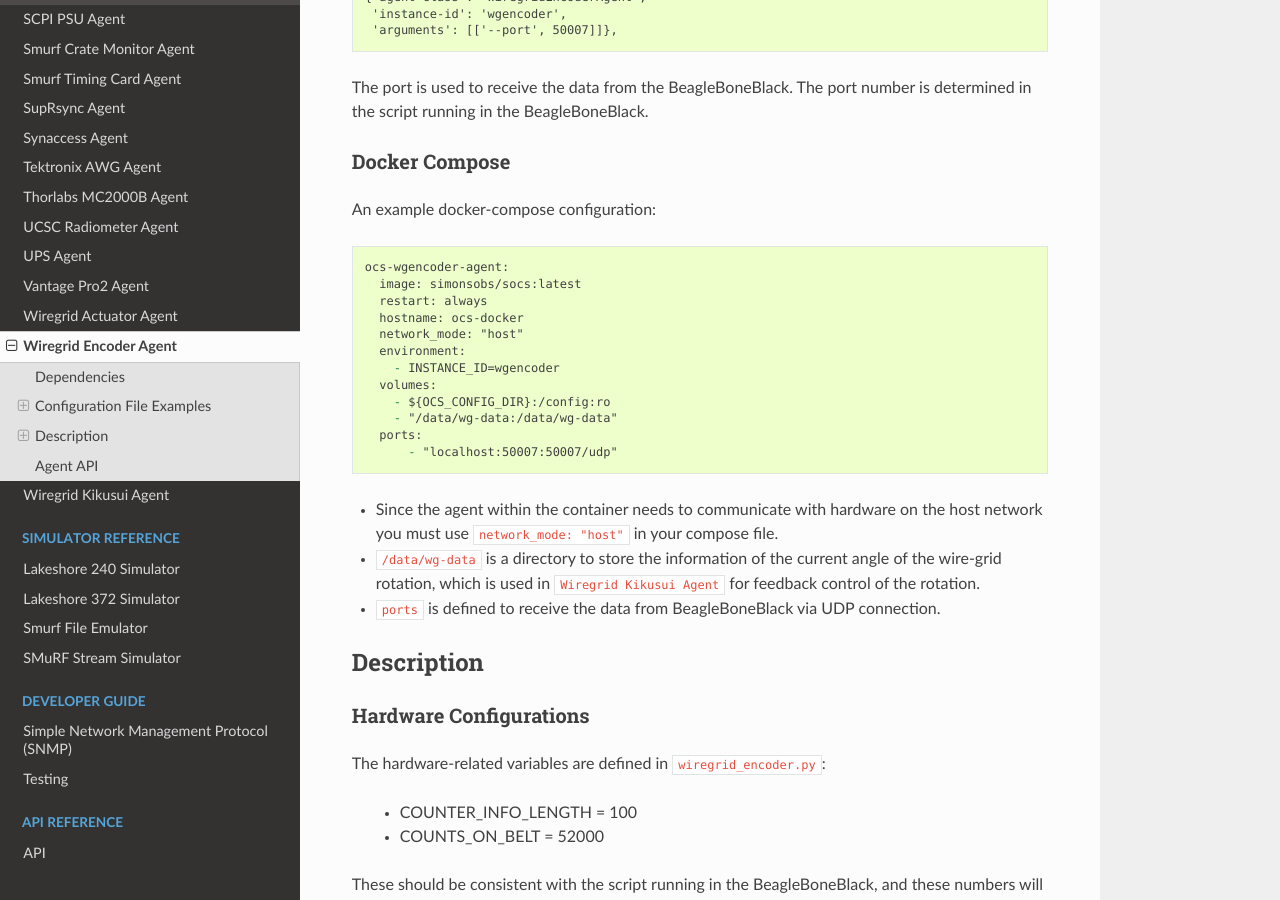
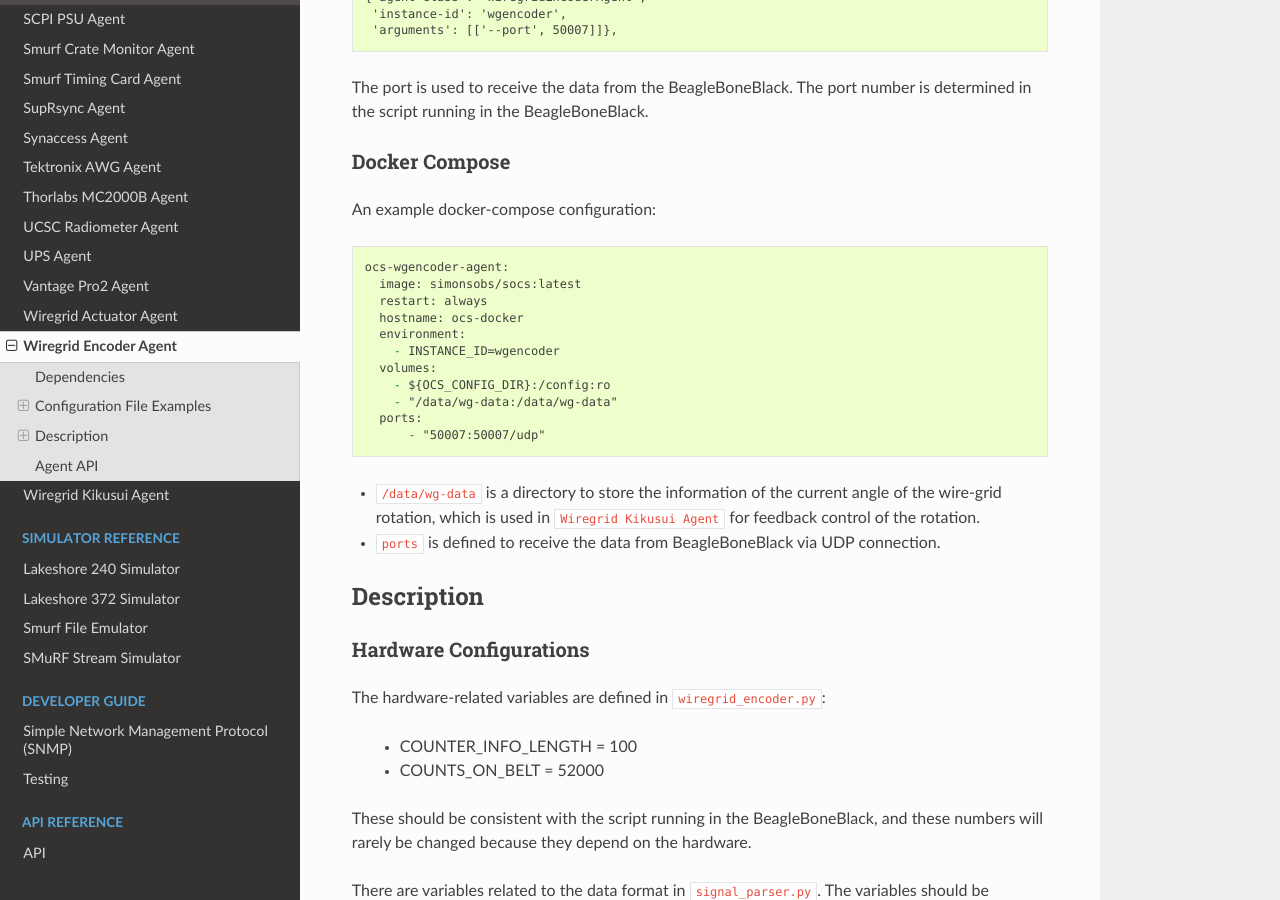
Before and after one commit to simonsobs/socs, a Sphinx documentation site: the page built from docs/agents/wiregrid_encoder.rst, in a window 1280 px wide and 900 px high, scrolled down 806 px. Built offline with Sphinx 7.4.7 and the Read the Docs theme 2.0.0, drawn with Linux system fonts in a browser that asks for light colours.

Commit message:
Remove incompatible network_mode from example config (#613)
"host" network mode is incompatible with port binding. The port binding example
also shows a restriction to just accepting connections from localhost, which I
don't think we want if the encoder is across the network and not running on the
same machine that the wg-encoder agent is running.

```diff
--- a/docs/agents/wiregrid_encoder.rst
+++ b/docs/agents/wiregrid_encoder.rst
@@ -54,17 +54,14 @@ An example docker-compose configuration::
       image: simonsobs/socs:latest
       restart: always
       hostname: ocs-docker
-      network_mode: "host"
       environment:
         - INSTANCE_ID=wgencoder
       volumes:
         - ${OCS_CONFIG_DIR}:/config:ro
         - "/data/wg-data:/data/wg-data"
       ports:
-          - "localhost:50007:50007/udp"
+          - "50007:50007/udp"
 
-- Since the agent within the container needs to communicate with hardware on the
-  host network you must use ``network_mode: "host"`` in your compose file.
 - ``/data/wg-data`` is a directory to store
   the information of the current angle of the wire-grid rotation,
   which is used in ``Wiregrid Kikusui Agent`` for feedback control of the rotation.
```
